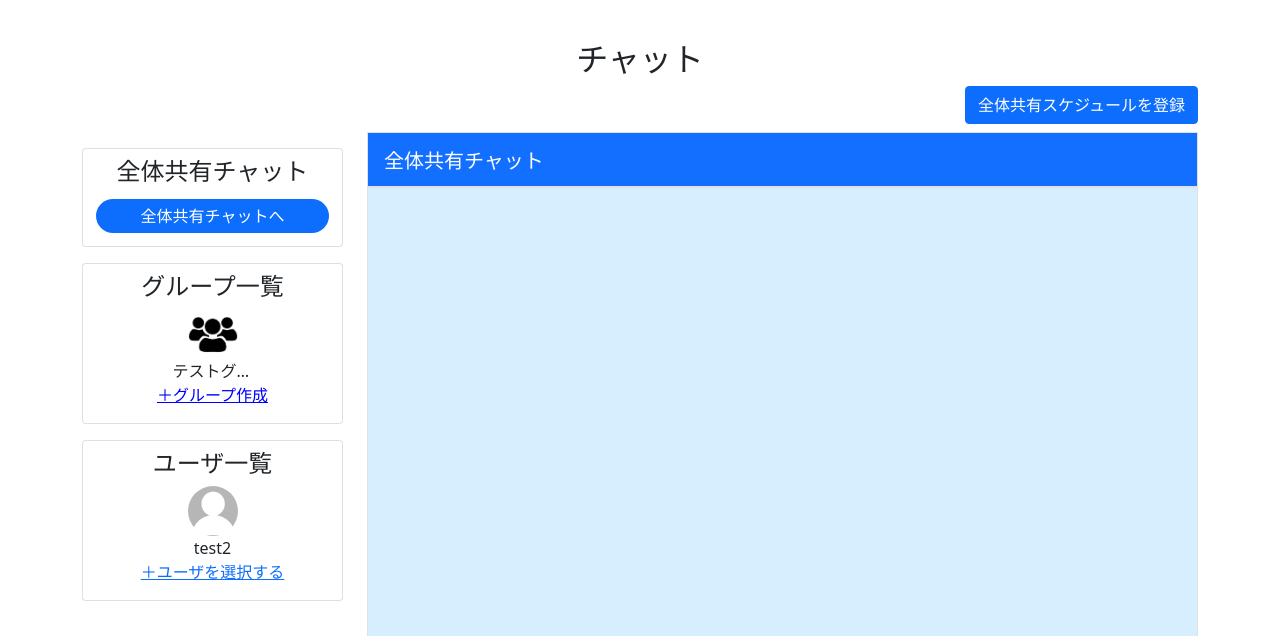
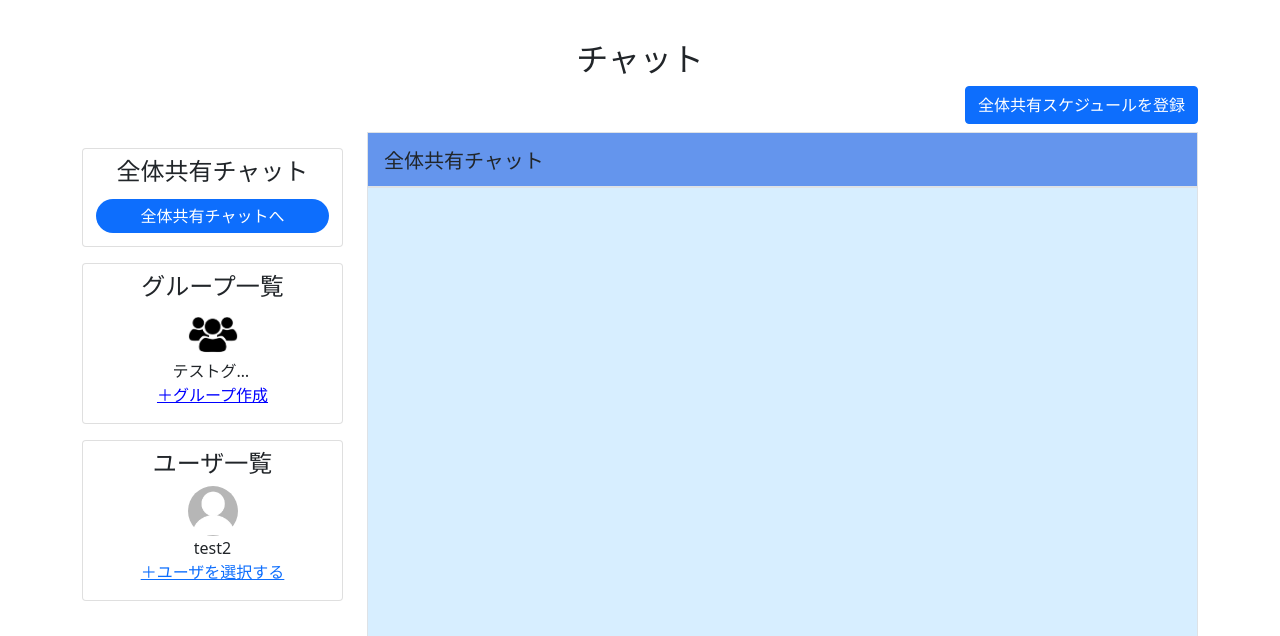
Before and after one commit to Yoshidak-ta/start_challenge, a Django app: page /chats/chat/share in a window 1280 px wide. Shown: the part 76-712 px from the top of the page. Run offline with Django 5.2, Linux system fonts and the light colour scheme; a user stored in the database is signed in; data comes from the database, SQL or seed files in the repository; data that the repository does not hold is empty.

Commit message:
チャット背景色変更

```diff
--- a/start_challenge/static/css/style.css
+++ b/start_challenge/static/css/style.css
@@ -111,15 +111,11 @@ td {
 }
 
 .chatbox-header {
-  background-color: #136FFF;
+  background-color: #6495ED;
 }
 
 .chatbox {
   background-color: #D7EEFF;
-}
-
-.chat-title {
-  color: white;
 }
 
 .sunday {
--- a/start_challenge/templates/chats/group_chat.html
+++ b/start_challenge/templates/chats/group_chat.html
@@ -269,7 +269,7 @@
       <div id="chat-container">
         <div class="border py-2 px-3 mt-2 d-flex justify-content-between chatbox-header">
           <div class="d-flex justify-content-firstr">
-            <h5 class="my-auto text-limit chat-title" style="max-width: 600px;">{{ group.groupname }}</h5>
+            <h5 class="my-auto text-limit" style="max-width: 600px;">{{ group.groupname }}</h5>
             {% for group_user in group.user.all %}
             <img class="profile-icon rounded-circle mx-1 my-auto" id="profile-icon" src="{{ group_user.picture.url }}" alt="Profile Icon" title="{{ group_user.username }}" style="width: 30px; height: 30px; object-fit: cover;">
             {% endfor %}
--- a/start_challenge/templates/chats/private_chat.html
+++ b/start_challenge/templates/chats/private_chat.html
@@ -270,7 +270,7 @@
       <div id="chat-container">
         <div class="border pt-3 px-3 chatbox-header" style="height: 55px;">
           <div class="d-flex justify-content-first">
-            <h5 class="my-auto text-limit chat-title" style="max-width: 600px;">{{ target_user.username }}</h5>
+            <h5 class="my-auto text-limit" style="max-width: 600px;">{{ target_user.username }}</h5>
           </div>
         </div>
         <div id="messages" class="overflow-auto border p-3 mb-3 chatbox" style="height: 450px;">
--- a/start_challenge/templates/chats/share_chat.html
+++ b/start_challenge/templates/chats/share_chat.html
@@ -263,7 +263,7 @@
       <div id="chat-container">
         <div class="border pt-3 px-3 chatbox-header" style="height: 55px;">
           <div class="d-flex justify-content-first">
-            <h5 class="my-auto chat-title">全体共有チャット</h5>
+            <h5 class="my-auto">全体共有チャット</h5>
           </div>
         </div>
         <div id="messages" class="overflow-auto border p-3 mb-3 chatbox" style="height: 450px;">
```
